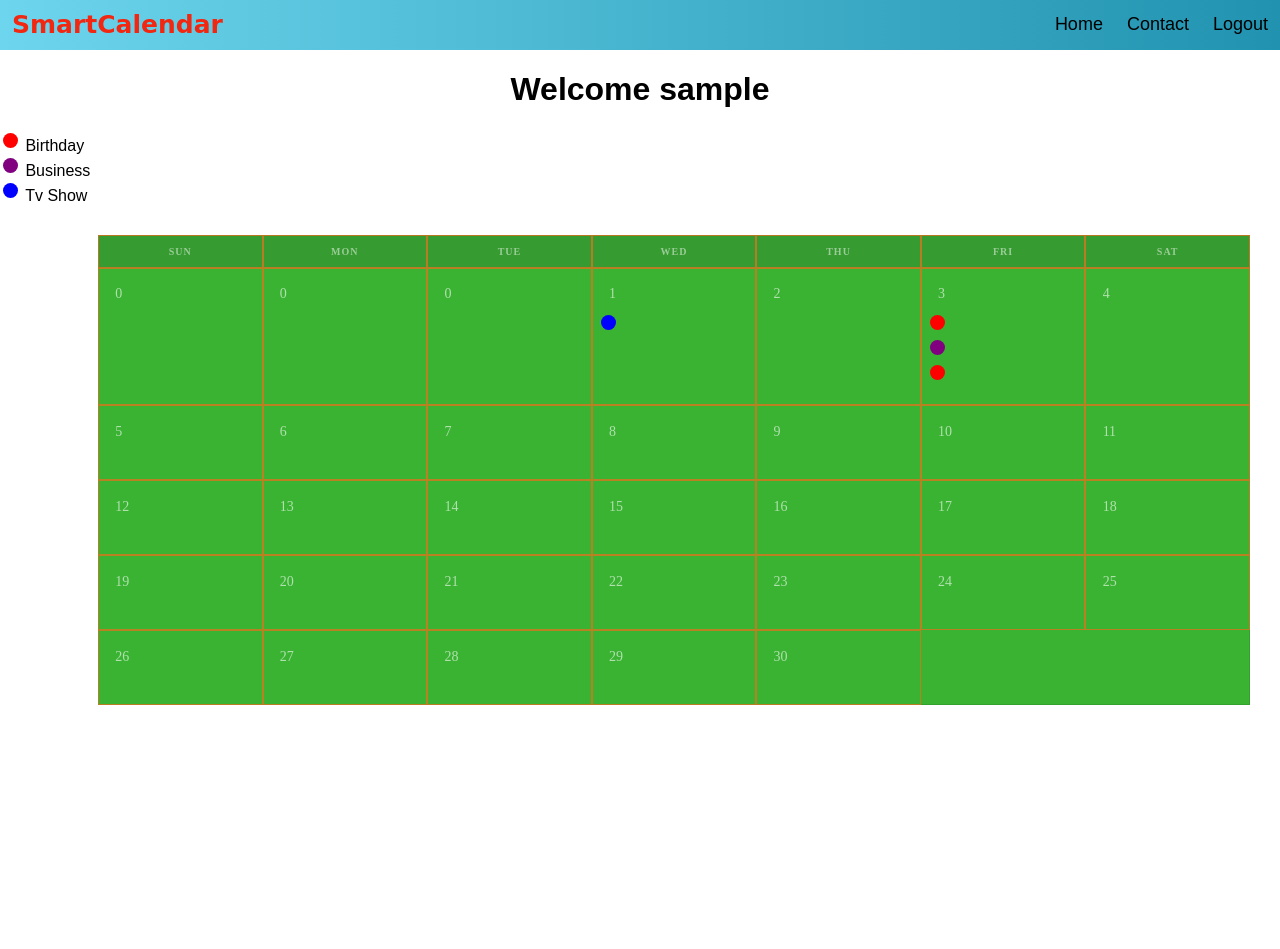
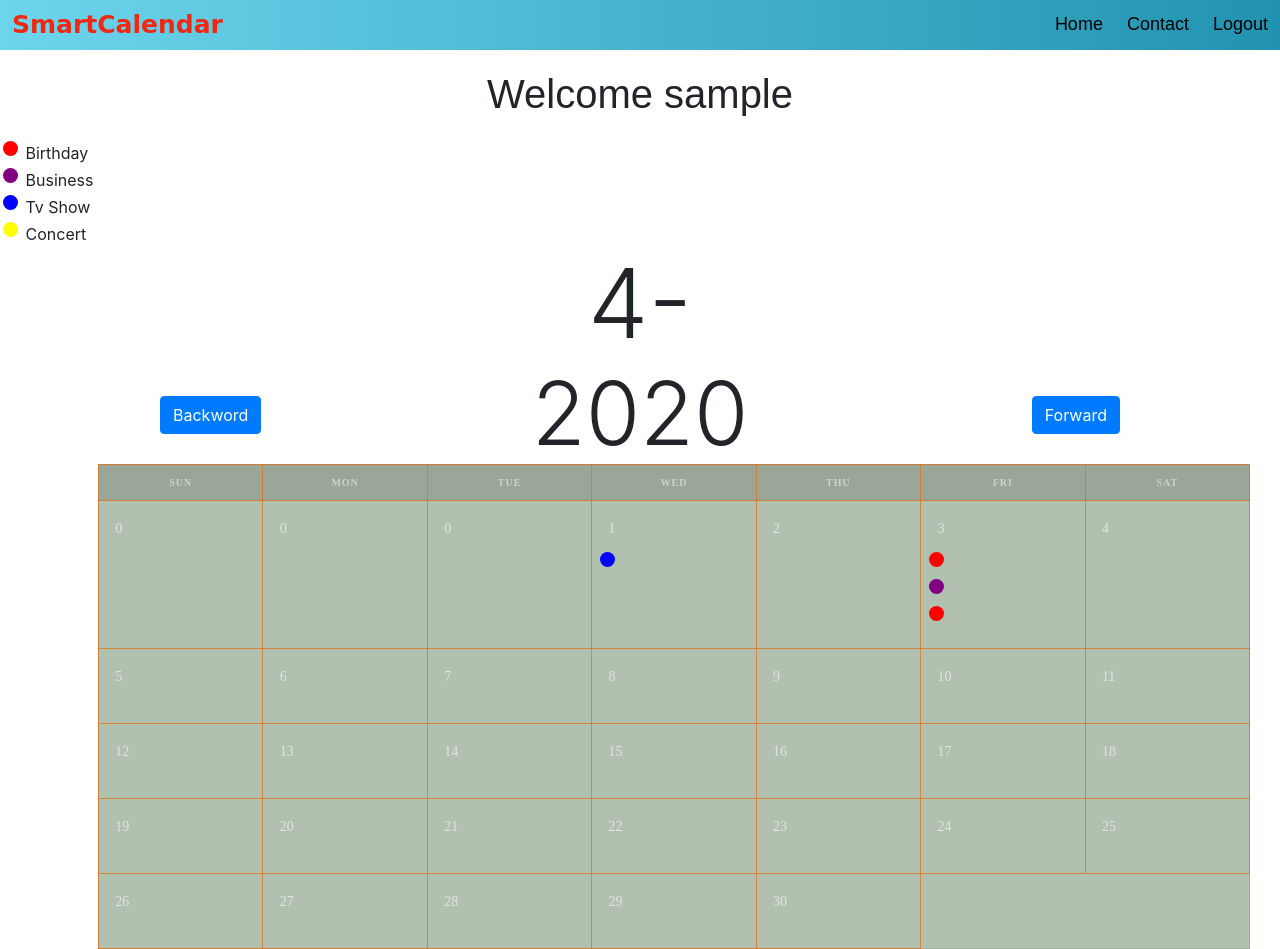
Before and after one commit to niraz888/SCalendar, an Angular app in the folder angular-client/client/: page /dashboard/calendar in a window 1280 px wide. Before the commit the page ends 800 px from the top, so only its background shows below. Built offline with nearby package versions, Linux system fonts and the light colour scheme; sample sign-in values are in the browser's storage.

Commit message:
fix calendar bugs + getEvents()

```diff
--- a/angular-client/client/src/app/auth.guard.ts
+++ b/angular-client/client/src/app/auth.guard.ts
@@ -15,7 +15,6 @@ export class AuthGuard implements CanActivate {
     if (localStorage.getItem('username') != null) {
       return true;
     } else {
-      this.router.navigateByUrl('/login');
       return false;
     }
 
--- a/angular-client/client/src/app/calendar/calendar.component.css
+++ b/angular-client/client/src/app/calendar/calendar.component.css
@@ -1,10 +1,10 @@
 body { margin: 12; }
 
-table { margin:30px;width:90%;float:right; box-sizing: border-box; box-shadow: inset 0px 0px 0px 1px rgba(0,0,0,0.1); font-family: 'Ubuntu'; /*border-collapse: collapse;*/ border-spacing: 0; background-color: #3ab333; }
+table { margin:30px;width:90%;float:right; box-sizing: border-box; box-shadow: inset 0px 0px 0px 1px rgba(0,0,0,0.1); font-family: 'Ubuntu'; /*border-collapse: collapse;*/ border-spacing: 0; background-color: #b1c0af; }
 
 th, td { border: 1px solid rgba(221, 116, 31, 0.788); box-sizing: border-box; }
 
-th { text-transform: uppercase; font-size:10px; font-weight:700; padding: 10px 0; color: rgba(255,255,255,0.5); background-color: #23232329; letter-spacing: 1px; }
+th {text-align:center; text-transform: uppercase; font-size:10px; font-weight:700; padding: 10px 0; color: rgba(255,255,255,0.5); background-color: #23232329; letter-spacing: 1px; }
 
 td { width: 14.285%; transition: all 0.3s; font-size: 14px; color: rgba(255,255,255,0.6); font-weight: 400; font-size: 14px; padding: 1.5% 1.5% 5%; vertical-align: initial; padding: 1.5% 0 ; height: 75px; }
 
@@ -25,3 +25,15 @@ span.number { margin-left: 10% }
       margin-left: 5px;
       margin-top: 10px;
   }
+
+  .current-date {
+    width: 300px;
+	height: 150px;
+	position: relative;
+	top:0;
+	bottom: 0;
+	left: 0;
+	right: 0;
+    text-align: center;
+	margin: auto;
+  }
--- a/angular-client/client/src/app/calendar/calendar.component.html
+++ b/angular-client/client/src/app/calendar/calendar.component.html
@@ -1,12 +1,24 @@
+<link rel="stylesheet" href="https://stackpath.bootstrapcdn.com/bootstrap/4.4.1/css/bootstrap.min.css" integrity="sha384-Vkoo8x4CGsO3+Hhxv8T/Q5PaXtkKtu6ug5TOeNV6gBiFeWPGFN9MuhOf23Q9Ifjh" crossorigin="anonymous">
+<body>
 <div>
   <span class="dot" style="background-color: red;"></span> Birthday
   <br>
   <span class="dot" style="background-color: purple;"></span> Business
   <br>
   <span class="dot" style="background-color: blue;"></span> Tv Show
+  <br>
+  <span class="dot" style="background-color: yellow;"></span> Concert
+</div>
+<div class="current-date">
+  <a class="display-1">{{this.current_month}}-</a>
+  <a class="display-2">{{this.current_year}}</a>
+</div>
+<button class="btn btn-primary" (click)="backward()" style="float: left;margin-left: 10em;">Backword</button>
 
-</div>
+<button class="btn btn-primary" (click)="forward()" style="float: right;margin-right: 10em;">Forward</button>
 <table>
+
+
   <tr>
     <th class="day-name">Sun</th>
     <th class="day-name">Mon</th>
@@ -34,7 +46,17 @@
     <td *ngFor="let d of calendar | slice:7:14;" class="day"><span class="number">{{d}}</span></td>
   </tr>
   <tr>
-    <td *ngFor="let d of calendar | slice:14:21;" class="day"><span class="number">{{d}}</span></td>
+    <td *ngFor="let d of calendar | slice:14:21;" class="day">
+      <span class="number">{{d}}</span>
+      <div class="events">
+        <div *ngFor="let e of events;">
+          <a *ngIf="e.start.getDate() == d" mat-raised-button  matTooltip="{{e.name}}" aria-label="Button that displays a tooltip when focused or hovered over">
+          <span class="dot" [ngStyle]="{'background-color': getColor(e.type)}">
+    </span>
+  </a>
+    </div>
+    </div>
+    </td>
   </tr>
   <tr>
     <td *ngFor="let d of calendar | slice:21:28;" class="day"><span class="number">{{d}}</span></td>
@@ -45,3 +67,7 @@
 
   </tr>
 </table>
+<div>
+  <h1></h1>
+</div>
+</body>
--- a/angular-client/client/src/app/calendar/calendar.component.ts
+++ b/angular-client/client/src/app/calendar/calendar.component.ts
@@ -1,5 +1,6 @@
 import { Component, OnInit } from '@angular/core';
-import {EventType, Event} from '../event'
+import {EventType, Event, lexicMonth} from '../event'
+import { ServerService } from '../server.service';
 @Component({
   selector: 'app-calendar',
   templateUrl: './calendar.component.html',
@@ -11,11 +12,16 @@ export class CalendarComponent implements OnInit {
   current_month = 0
   calendar = []
   events = [];
-  constructor() { }
+  constructor(private server: ServerService) { }
 
+  helo(){
+    console.log("hello");
+  }
   ngOnInit() {
     var month = new Date().getMonth() + 1;
     var year = new Date().getFullYear();
+    this.current_month = month;
+    this.current_year = year;
     var first_day = new Date(year + "-" + month + "-01").getDay()
     var i = 0;
     for(i = 0; i < first_day; i++) {
@@ -36,6 +42,79 @@ export class CalendarComponent implements OnInit {
     this.events.push(event4);
 
   }
+  change_month() {
+    var first_day = new Date(this.current_year + "-" + this.current_month + "-01").getDay()
+    var i = 0;
+    for(i = 0; i < first_day; i++) {
+      this.calendar.push(0);
+    }
+    var count = this.months[this.current_month]
+    var j= 1;
+    for(j = 1; j < count + 1;j++) {
+      this.calendar.push(j)
+    }
+  }
+  forward() {
+    this.events = [];
+    this.calendar = [];
+    if (this.current_month == 12) {
+      this.current_month = 1;
+      this.current_year = this.current_year + 1;
+    }else{
+      this.current_month = this.current_month + 1;
+    }
+    this.change_month();
+    this.getCurrentEvents();
+  }
+  backward() {
+    this.events = [];
+    this.calendar = [];
+    if (this.current_month == 1) {
+      this.current_month = 12;
+      this.current_year = this.current_year - 1;
+    }else{
+      this.current_month = this.current_month - 1;
+    }
+     this.change_month();
+     this.getCurrentEvents();
+  }
+
+  getCurrentEvents() {
+    var month = this.current_month;
+    var year = this.current_year;
+    this.server.getEvents(month, year).subscribe((data:any) => {
+      if (data.error == true){
+        alert('Error!');
+      } else {
+        let i = 0;
+        var lex = new lexicMonth();
+        for(i = 0; i < data.length; i++) {
+          var event_id = data[i][0];
+          var name = data[i][1];
+          var desc = data[i][4];
+          var user_id = data[i][5]
+          var type = data[i][6]
+
+          var start = data[i][2];
+          var splitted = start.split(" ");
+          var temp_month = splitted[2]
+          var month = lex.mapper[temp_month];
+          var year = splitted[3];
+          var day = splitted[1];
+          var hour = splitted[4]
+          var date : string = year + "-" + month + "-" + day + " "+ hour;
+          var event = new Event(name, desc, type, new Date(date));
+          this.events.push(event)
+        }
+        var dsd = 3;
+      }
+    },
+    err => {
+      console.log('Error: ' + err.error);
+    });
+
+  }
+
   getColor(type:EventType){
     if (type == EventType.birthday) {
       return 'red';
@@ -43,6 +122,8 @@ export class CalendarComponent implements OnInit {
       return 'purple';
     } else if (type == EventType.TvShow) {
       return 'blue';
+    } else if (type == EventType.concert) {
+      return 'yellow';
     }
   }
 }
--- a/angular-client/client/src/app/dashboard/dashboard.component.html
+++ b/angular-client/client/src/app/dashboard/dashboard.component.html
@@ -4,9 +4,10 @@
   <div class="header-right">
     <a class="active" href="#home">Home</a>
     <a href="#contact">Contact</a>
+
     <a href="/login">Logout</a>
   </div>
 </div>
-<h1>Welcome {{username}}</h1>
+<h1 style="margin: 20px;">Welcome {{username}}</h1>
 <router-outlet></router-outlet>
 </body>
--- a/angular-client/client/src/app/event.ts
+++ b/angular-client/client/src/app/event.ts
@@ -20,3 +20,20 @@ export enum EventType {
     TvShow,
     other
 }
+
+export class lexicMonth  {
+    public mapper: {[m:string] : string;} = {
+    'Jan' : '01',
+    'Feb' : '02',
+    'Mar' : '03',
+    'Apr' : '04',
+    'May' : '05',
+    'Jun' : '06',
+    'Jul' : '07',
+    'Aug' : '08',
+    'Sep' : '09',
+    'Oct' : '10',
+    'Nov' : '11',
+    'Dec' : '12',
+    }
+}
--- a/angular-client/client/src/app/server.service.ts
+++ b/angular-client/client/src/app/server.service.ts
@@ -1,5 +1,5 @@
 import { Injectable } from '@angular/core';
-import { HttpClient} from '@angular/common/http'
+import { HttpClient, HttpParams} from '@angular/common/http'
 
 @Injectable({
   providedIn: 'root'
@@ -23,4 +23,17 @@ export class ServerService {
     postData.append('phone', phone);
     return this.http.post(this.rootUrl + '/insert', postData);
   }
+
+  getEvents(month: Number, year: Number){
+    let user_id = localStorage.getItem('user_id');
+    var n_month =  month.toString();;
+    if (month < 10) {
+      n_month = "0" + n_month;
+    }
+    const params = new HttpParams()
+    .set('user_id', user_id)
+    .set('month', n_month)
+    .set('year', year.toString());
+    return this.http.get(this.rootUrl + '/get_events', {params})
+  }
 }
```
